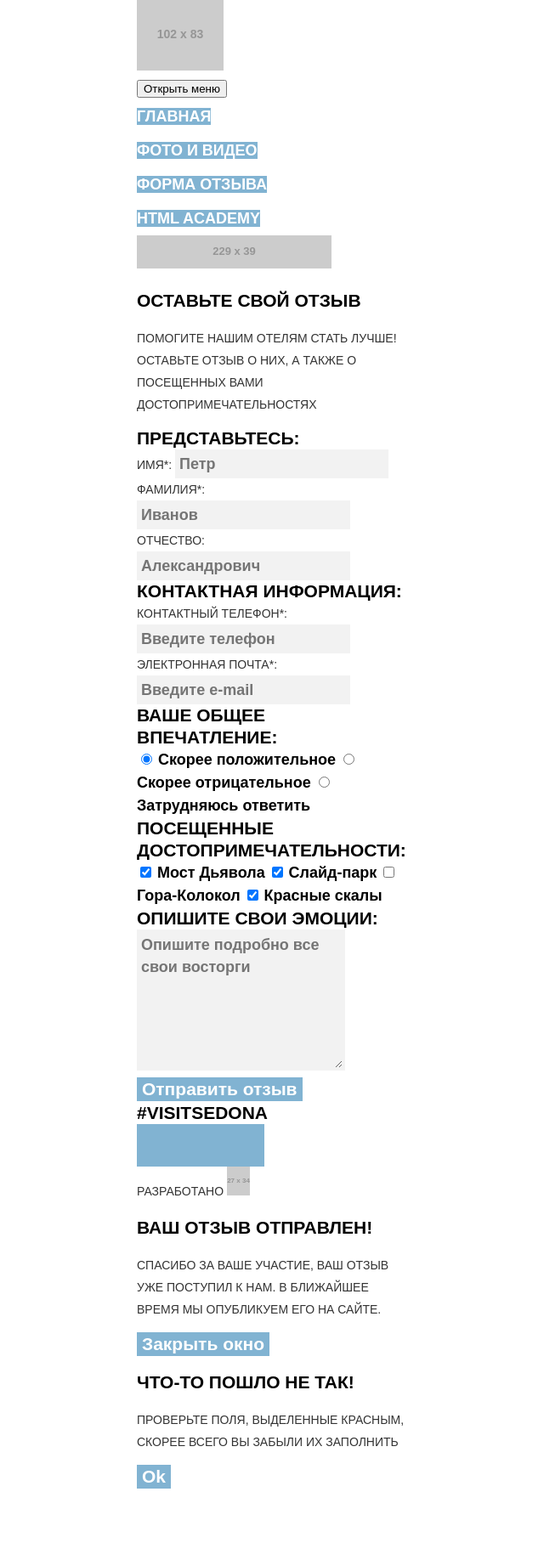
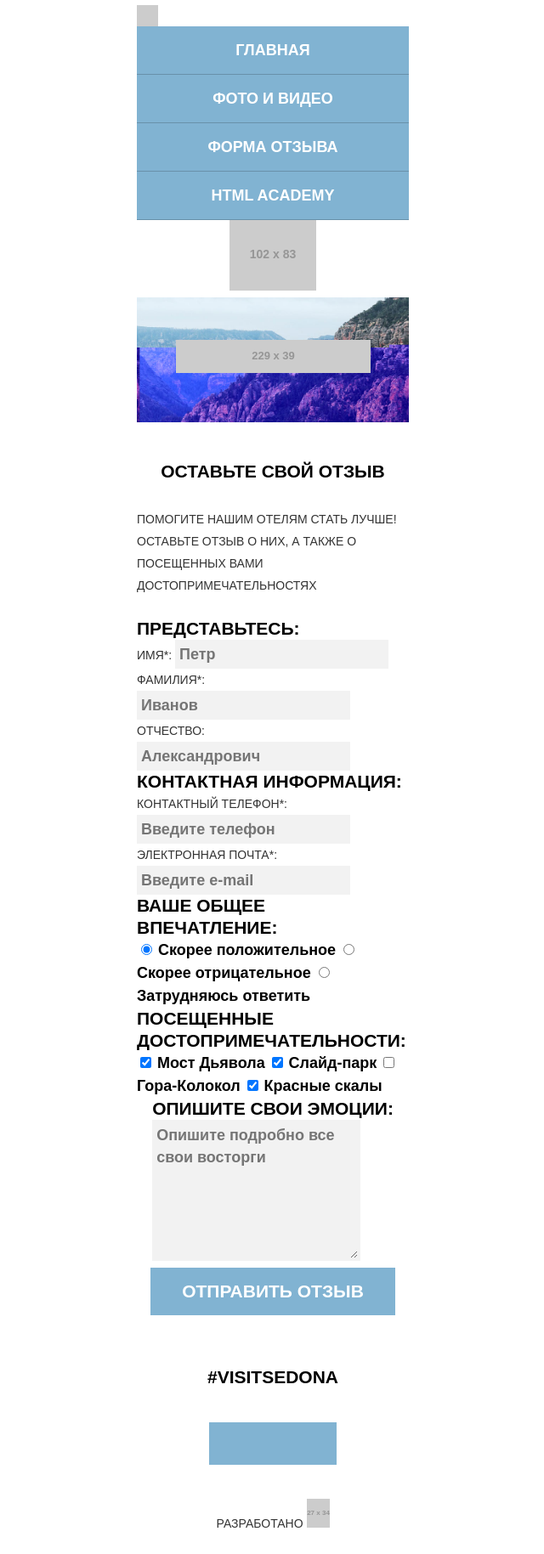
Before and after one commit to MelamoryBlim/215164-sedona, a website: page form.html in a window 1280 px wide. Shown: the top 1829 px of the page at 85% size, without its empty margins (319-959 px from the left). Before the commit the page ends 1753 px from the top, so only its background shows below. Drawn offline with nearby package versions, Linux system fonts and the light colour scheme; files that its build step writes are made by us from their sources; placeholder pictures from the web are drawn by us; a web font is replaced by a local one.

Commit message:
Created flex mixins and added base layout to *.less

```diff
--- a/less/blocks/advantage.less
+++ b/less/blocks/advantage.less
@@ -17,6 +17,8 @@
 }
 
 .advantage__details {
+  .flex_column();
+
   color: @black;
 
   background-color: @white;
--- a/less/blocks/advantages.less
+++ b/less/blocks/advantages.less
@@ -0,0 +1,4 @@
+.advantages {
+  .flex_column();
+  padding-top: 45px;
+}
--- a/less/blocks/button.less
+++ b/less/blocks/button.less
@@ -1,7 +1,11 @@
 .button {
+  padding: 15px 0;
+  width: 90%;
+
   .var_font(21px; 26px; 700; @white);
+
   .blue_color(var);
-
   border: none;
   text-decoration: none;
+  text-align: center;
 }
--- a/less/blocks/failure-popup.less
+++ b/less/blocks/failure-popup.less
@@ -0,0 +1,9 @@
+.failure-popup {
+  .flex_column();
+  padding-top: 45px;
+  padding-bottom: 35px;
+}
+
+.failure-popup__button {
+  margin-top: 30px;
+}
--- a/less/blocks/feedback-form.less
+++ b/less/blocks/feedback-form.less
@@ -0,0 +1,9 @@
+.feedback-form {
+  .flex_column();
+  margin-top: 25px;
+}
+
+.form__button {
+  .const_font();
+  .var_font(21px; 26px; 700; @white);
+}
--- a/less/blocks/feedback.less
+++ b/less/blocks/feedback.less
@@ -0,0 +1,4 @@
+.feedback {
+  padding-top: 45px;
+  padding-bottom: 40px;
+}
--- a/less/blocks/intro.less
+++ b/less/blocks/intro.less
@@ -0,0 +1,17 @@
+.intro {
+  display: flex;
+
+  background-color: @blue;
+  background-image: url(../../img/bg-back-mobile@1x.jpg);
+  background-repeat: no-repeat;
+  background-position: center;
+  background-size: cover;
+}
+
+.intro__image {
+  margin: 90px auto;
+}
+
+.intro__image--min {
+  margin: 50px auto;
+}
--- a/less/blocks/main-menu.less
+++ b/less/blocks/main-menu.less
@@ -11,9 +11,27 @@
   }
 }
 
+.main-menu__toggle {
+  width: 25px;
+  height: 25px;
+
+  font-size: 0;
+
+  cursor: pointer;
+  border: none;
+  background-color: @grey_btn;
+}
+
 .main-menu__link {
+  display: block;
+  margin: 0;
+  padding: 8px 0;
+  width: 100%;
+
   .var_font(18px; 40px; 700; @white);
+
   .blue_color();
-
   text-decoration: none;
+  text-align: center;
+  border-bottom: 1px solid @grey_bord;
 }
--- a/less/blocks/map.less
+++ b/less/blocks/map.less
@@ -0,0 +1,5 @@
+.map {
+  margin-bottom: 25px;
+  width: 100%;
+  height: 350px;
+}
--- a/less/blocks/page-footer.less
+++ b/less/blocks/page-footer.less
@@ -1,3 +1,16 @@
+.page-footer__wrapper {
+  display: flex;
+  flex-direction: column;
+  align-items: center;
+  padding: 20px 0;
+}
+
 .page-footer__heshtag {
+  margin-bottom: 40px;
+
   .var_font(21px; 26px; 700; @black);
 }
+
+.page-footer__social {
+  margin-bottom: 40px;
+}
--- a/less/blocks/page-header.less
+++ b/less/blocks/page-header.less
@@ -0,0 +1,8 @@
+.page-header__wrapper {
+  display: flex;
+  flex-direction: column-reverse;
+}
+
+.page-header__logo {
+  align-self: center;
+}
--- a/less/blocks/photogallary.less
+++ b/less/blocks/photogallary.less
@@ -0,0 +1,4 @@
+.photogallary {
+  .flex_column();
+  padding-top: 45px;
+}
--- a/less/blocks/player.less
+++ b/less/blocks/player.less
@@ -0,0 +1,10 @@
+.player__button {
+  width: 25px;
+  height: 25px;
+
+  font-size: 0;
+
+  cursor: pointer;
+  border: none;
+  background-color: @grey_btn;
+}
--- a/less/blocks/search-hotel.less
+++ b/less/blocks/search-hotel.less
@@ -0,0 +1,10 @@
+.search-hotel {
+  padding-top: 35px;
+  padding-bottom: 50px;
+
+  .flex_column();
+}
+
+.search-hotel__button {
+  margin-top: 40px;
+}
--- a/less/blocks/section-header.less
+++ b/less/blocks/section-header.less
@@ -1,3 +1,16 @@
+.section-header {
+  .flex_column();
+}
+
 .section-header__title {
+  margin: 0;
+  margin-bottom: 30px;
+  padding: 0;
+
   .var_font(21px; 26px; 700; @black);
 }
+
+.section-header__text {
+  margin: 0;
+  padding: 0;
+}
--- a/less/blocks/success-popup.less
+++ b/less/blocks/success-popup.less
@@ -0,0 +1,9 @@
+.success-popup {
+  .flex_column();
+  padding-top: 45px;
+  padding-bottom: 35px;
+}
+
+.success-popup__button {
+  margin-top: 30px;
+}
--- a/less/blocks/videoplayer.less
+++ b/less/blocks/videoplayer.less
@@ -0,0 +1,6 @@
+.videoplayer {
+  .flex_column();
+  padding-top: 40px;
+  padding-bottom: 50px;
+
+}
--- a/less/mixins.less
+++ b/less/mixins.less
@@ -64,3 +64,9 @@
     background-color: @grey;
   }
 }
+
+.flex_column() {
+  display: flex;
+  flex-direction: column;
+  align-items: center;
+}
--- a/less/variables.less
+++ b/less/variables.less
@@ -4,6 +4,8 @@
 @black: rgba(0, 0, 0, 1);
 @grey_text: rgba(51, 51, 51, 1);
 @red_text: rgba(255, 92, 92, 1);
+@grey_btn: rgba(204, 204, 204, 1);
+@grey_bord: rgba(105, 145, 170, 1);
 @light_grey: rgba(238, 238, 238, 1);
 @grey: rgba(242, 242, 242, 1);
 @grey_hvr: rgba(229, 229, 229, 1);
```
Also changed, not shown: index.html (+3 -3 lines).
